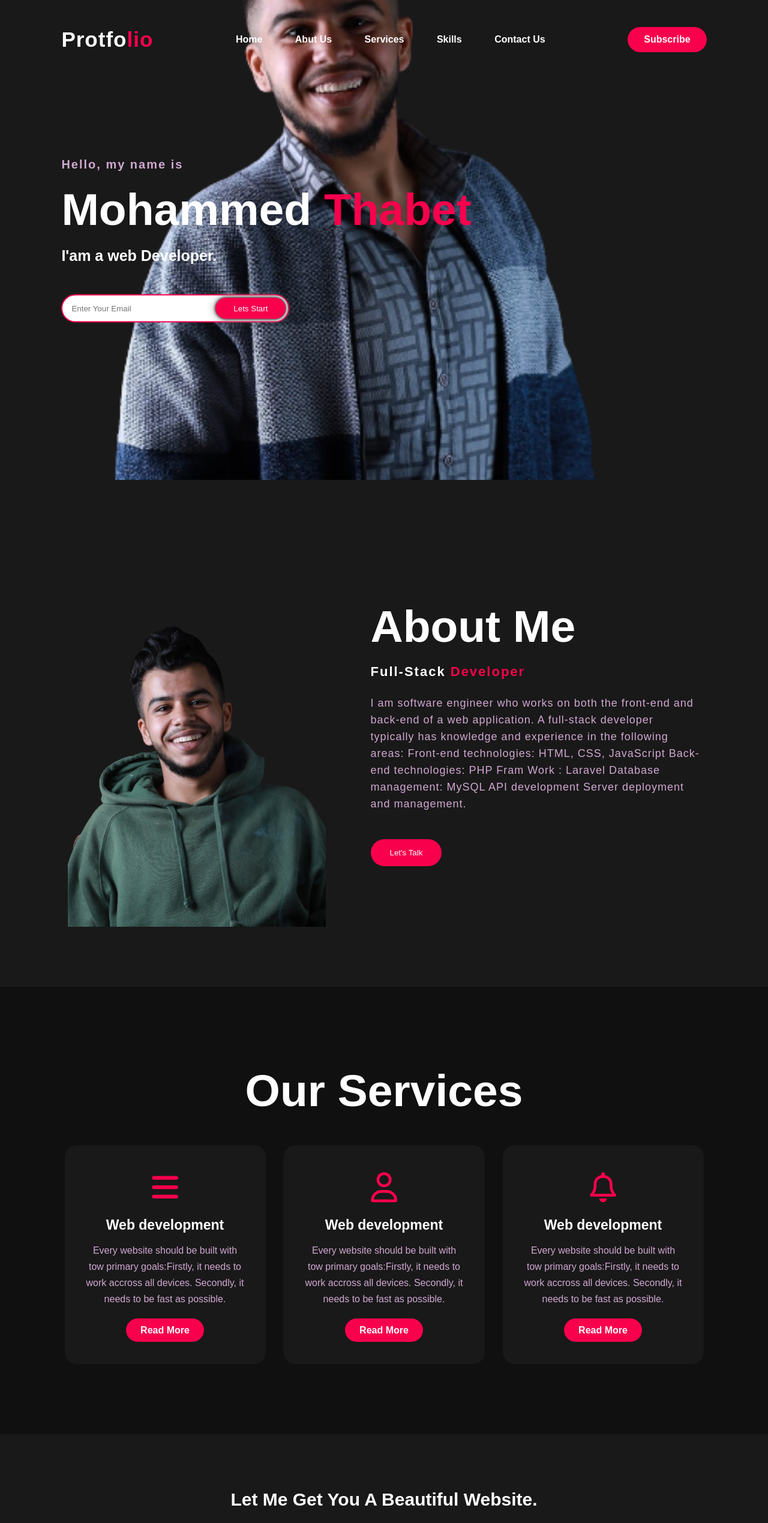
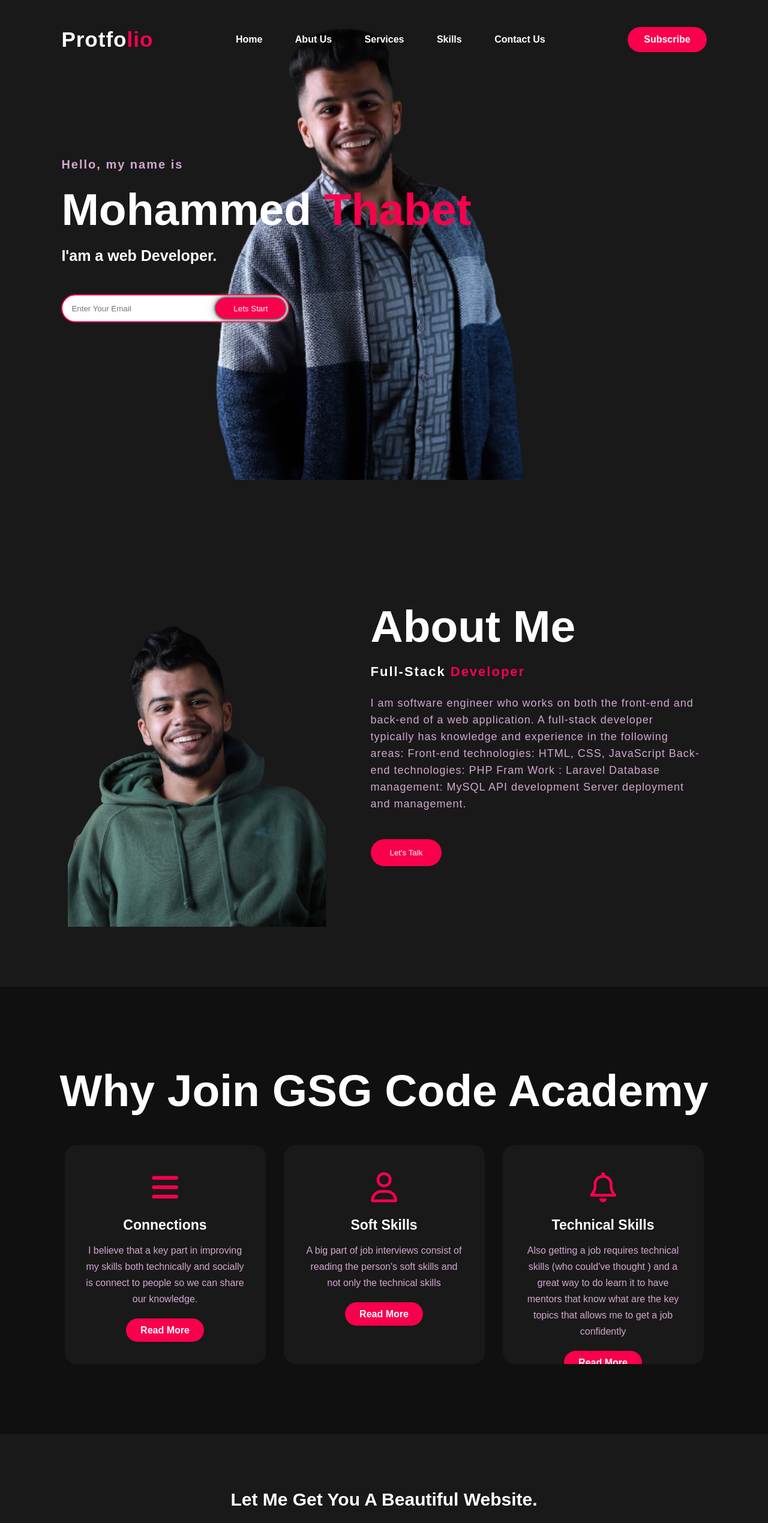
Before and after one commit to Mo7ammedThabet/protfolio, a plain HTML site: page index.html in a window 1280 px wide. Shown: the top 2539 px of the page at 60% size. Drawn offline with Linux system fonts and the light colour scheme.

Commit message:
updaet the css file

```diff
--- a/css/style.css
+++ b/css/style.css
@@ -4,11 +4,13 @@
     font-family: 'Josefin Sans' , sans-serif;
     box-sizing: border-box;
 }
-.hero{
+.hero {
     height: 100vh;
     width: 100%;
     background-image: url(../img/background.png);
-    background-size: cover;
+    background-size: contain;
+    background-color: #191919;
+    background-repeat: no-repeat;
     background-position: center;
 }
 nav{
--- a/index.html
+++ b/index.html
@@ -59,15 +59,15 @@
     <!--Service section start-->
     <div class="service">
         <div class="title">
-            <h2>Our Services</h2>
+            <h2>Why Join GSG Code Academy</h2>
         </div>
         <div class="box">
             <div class="card" >
                 <i class="fa-solid fa-bars"></i>
-                <h5>Web development</h5>
+                <h5>Connections</h5>
                 <div class="pra">
-                    <p>Every website should be built with tow primary goals:Firstly, it needs
-                        to work accross all devices. Secondly, it needs to be fast as possible.
+                    <p>I believe that a key part in improving my skills both technically and
+                        socially is connect to people so we can share our knowledge.
                     </p>
                     <p style="text-align: center;">
                         <a class="button" href="#">Read More</a>
@@ -77,10 +77,9 @@
 
             <div class="card" >
                 <i class="fa-regular fa-user"></i>
-                <h5>Web development</h5>
+                <h5>Soft Skills</h5>
                 <div class="pra">
-                    <p>Every website should be built with tow primary goals:Firstly, it needs
-                        to work accross all devices. Secondly, it needs to be fast as possible.
+                    <p> A big part of job interviews consist of reading the person's soft skills and not only the technical skills
                     </p>
                     <p style="text-align: center;">
                         <a class="button" href="#">Read More</a>
@@ -90,10 +89,10 @@
 
             <div class="card" >
                 <i class="fa-regular fa-bell"></i>
-                <h5>Web development</h5>
+                <h5>Technical Skills</h5>
                 <div class="pra">
-                    <p>Every website should be built with tow primary goals:Firstly, it needs
-                        to work accross all devices. Secondly, it needs to be fast as possible.
+                    <p>Also getting a job requires technical skills (who could've thought ) and
+                        a great way to do learn it to have mentors that know what are the key topics that allows me to get a job confidently
                     </p>
                     <p style="text-align: center;">
                         <a class="button" href="#">Read More</a>
@@ -115,10 +114,12 @@
 <footer>
     <p>Mohammed Thabet</p>
    <div class="social">
-    <a href=""><i class="fa-brands fa-facebook"></i></a>
-    <a href=""><i class="fa-brands fa-linkedin"></i></a>
-    <a href=""><i class="fa-brands fa-twitter"></i></a>
-    <a href=""><i class="fa-brands fa-github"></i></a>
+    <a href="https://www.facebook.com/mohammed.thabet.12177/"><i class="fa-brands fa-facebook"></i></a>
+    <a href="https://www.linkedin.com/in/mohammed-thabet-494339225/"><i class="fa-brands fa-linkedin"></i></a>
+    <a href="https://twitter.com/Mo7mmedNaseR"><i class="fa-brands fa-twitter"></i></a>
+    <a href="https://github.com/Mo7ammedThabet"><i class="fa-brands fa-github"></i></a>
+    <a href="https://www.freecodecamp.org/mohamedthabet0"><i class="fa-brands fa-free-code-camp"></i></a>
+    <a href="https://www.codewars.com/users/Mo7ammedThabet"><i class="fa-solid fa-code"></i></a>
    </div>
    <p class="end">CobyRight By Mohammed</p>
 </footer>
```
